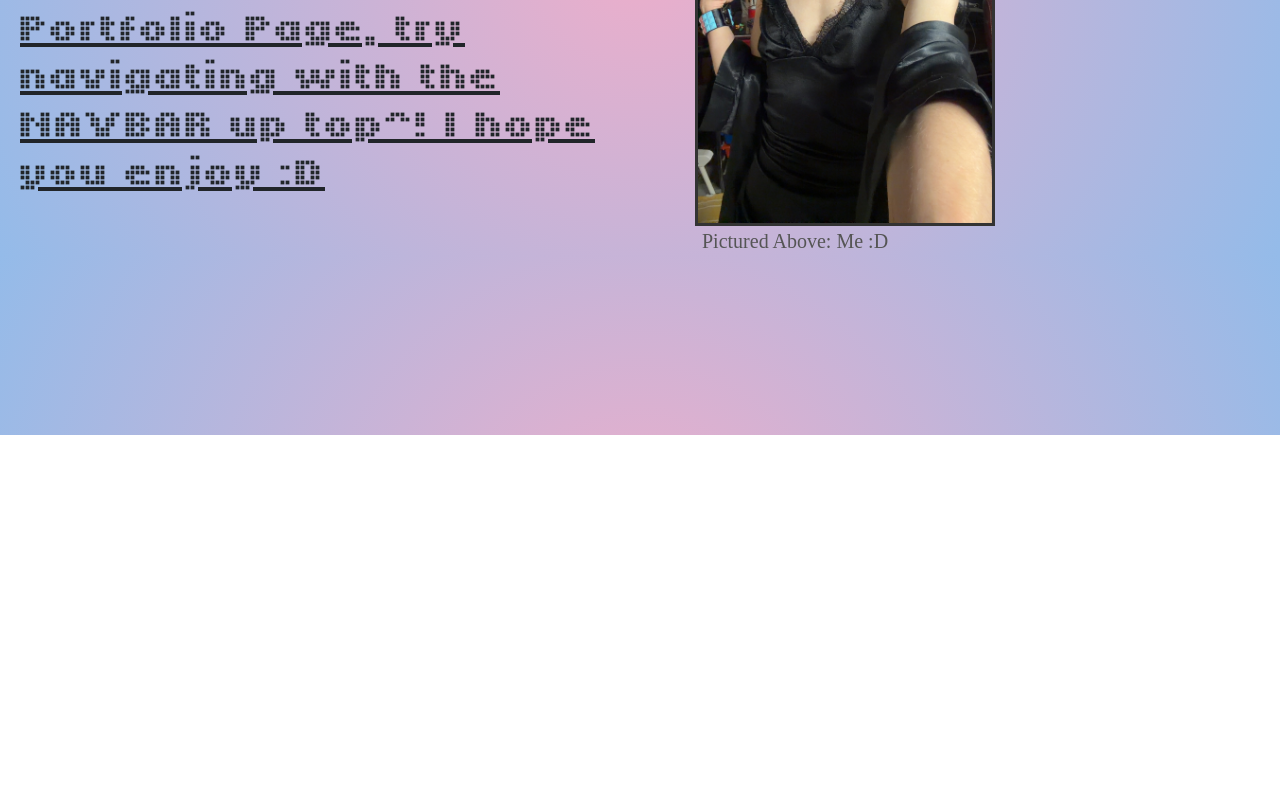
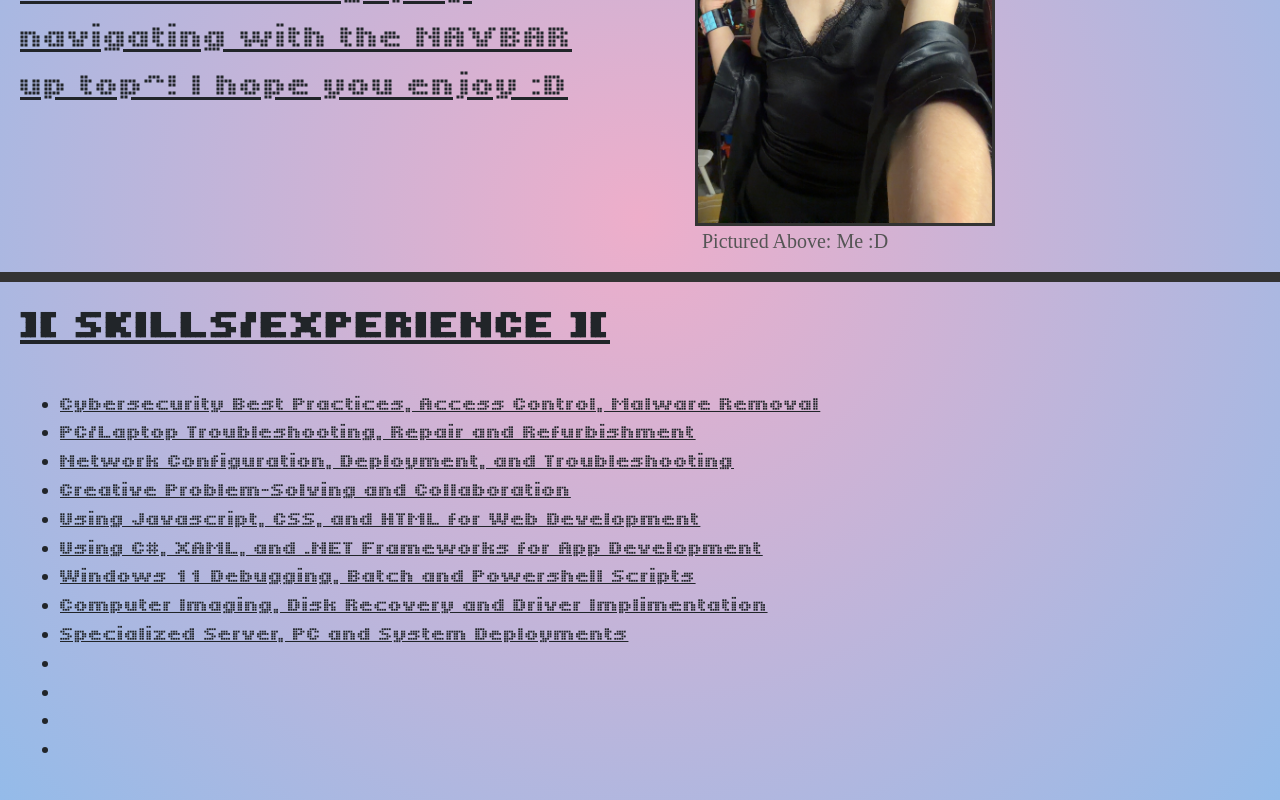
Before and after one commit to JinxMa311/Portfolio-Website, a plain HTML site: page index.html in a window 1280 px wide. Shown: the part 365-1165 px from the top of the page. Before the commit the page ends 800 px from the top, so only its background shows below. Drawn offline with nearby package versions, Linux system fonts and the light colour scheme; a web font is replaced by a local one.

Commit message:
More Layout Changes, Adding Navbar Functions and Creating my Sections

```diff
--- a/index.html
+++ b/index.html
@@ -17,7 +17,7 @@
 <!--BODY SEGMENT BEGINS-->
 <body> <!--Visible page content goes here-->
   <!--NAVBAR MAIN SEGMENT BEGINS-->
-  <nav class="navbar navbar-expand-lg navbar-dark bg-dark">
+  <nav class="navbar navbar-expand-lg navbar-dark bg-dark sticky-top">
   <!--NAVBAR MAIN TITLE-->
   <a class="navbar-brand" href="#">~|^_^|~ Portfolio Website ~|^_^|~</a>
   <!--NAVBAR BUTTON, TOGGLER, ICON-->
@@ -35,15 +35,16 @@
   </div>
   <!--END OF NAVBAR SEGMENT-->
 </nav>
-<!--INTRODUCTION SEGMENT 'SECTION' LINK FOR NAVBAR-->
+<!--INTRODUCTION/HOME PAGE SEGMENT BEGINS-->
 <section id="Home">
-  <!--INTRODUCTION SEGMENT MAIN DIV-->
+  <!--INTRODUCTION MAIN DIV-->
   <div class="INTRODUCTION-CONTAINER">
-    <!--INTRODUCTION SEGMENT TEXT DIV-->
+    <!--INTRODUCTION TEXT DIV-->
     <div class="INTRODUCTION-TEXT">
-      <h1>Hi there! My name is Noah, and I'm an aspiring software engineer, entrepeneur, and a lifelong learner. This is my first Portfolio Page, try navigating with the NAVBAR up top^! I hope you enjoy :D</h1>
+      <h1><strong>][ INTRODUCTION ][</strong></h1>
+      <p>Hi there! My name is Noah, and I'm an aspiring software engineer, entrepeneur, and a lifelong learner. This is my first Portfolio Page, try navigating with the NAVBAR up top^! I hope you enjoy :D</p>
     </div>
-    <!--INTRODUCTION SEGMENT IMAGE DIV-->
+    <!--INTRODUCTION IMAGE DIV-->
     <div class="INTRODUCTION-IMAGE-FIGURE">
     <!--IMAGE USING "FIGURE" ELEMENT-->
     <figure style="display: flexbox; margin: auto;">
@@ -58,8 +59,34 @@
     </figure>
     </div>
   </div>
+  <!--END OF HOMEPAGE/INTRODUCTION SEGMENT-->
   </section>
-
+  <hr style="border: 0; height: 10px; background-color: #333;">
+  <!--SKILLS/EXPERIENCE SEGMENT BEGINS-->
+  <section id="Skills">
+    <div class="SKILLS-TEXT">
+      <h1><strong>][ SKILLS/EXPERIENCE ][</strong></h1>
+    </div>
+    <div class="SKILLS-CONTAINER">
+      <div class="SKILLS-LIST-UNORDERED">
+        <ul>
+          <li>Cybersecurity Best Practices, Access Control, Malware Removal</li>
+          <li>PC/Laptop Troubleshooting, Repair and Refurbishment</li>
+          <li>Network Configuration, Deployment, and Troubleshooting</li>
+          <li>Creative Problem-Solving and Collaboration</li>
+          <li>Using Javascript, CSS, and HTML for Web Development</li>
+          <li>Using C#, XAML, and .NET Frameworks for App Development</li>
+          <li>Windows 11 Debugging, Batch and Powershell Scripts</li>
+          <li>Computer Imaging, Disk Recovery and Driver Implimentation</li>
+          <li>Specialized Server, PC and System Deployments</li>
+          <li></li>
+          <li></li>
+          <li></li>
+          <li></li>
+        </ul>
+      </div>
+    </div>
+  </section>
     <!--MY JAVASCRIPT LINK (DEFERRED)-->
   <script src="script.js" defer></script>
   <!--BOOTSTRAP JAVASCRIPT LINKS (!ORDERED!)-->
--- a/styles.css
+++ b/styles.css
@@ -5,13 +5,6 @@
 @font-face {
     font-family: 'Tiny5-2';
     src: url('fonts/Tiny5Duo-Light.ttf')
-}
-header {
-    font-family: 'Tiny5-1', sans-serif;
-    font-size: x-large;
-    text-align: right;
-    margin: auto;
-    text-decoration: underline;
 }
 body {
     background: #EEAECA;
@@ -34,8 +27,27 @@ body {
 .INTRODUCTION-TEXT {
     flex: 1;
     font-family: 'Tiny5-2', sans-serif;
-    font-size: xx-small;
+    font-size: xx-large;
     text-align: left;
     margin: 20px;
     text-decoration: underline;
 }
+.SKILLS-CONTAINER {
+    display:flex;
+    gap: 30px;
+}
+.SKILLS-LIST-UNORDERED {
+    flex:1;
+    font-family: 'Tiny5-2', sans-serif;
+    font-size: larger;
+    text-align: left;
+    margin: 20px;
+    text-decoration: underline;
+}
+.SKILLS-TEXT {
+    font-family: 'Tiny5-2', sans-serif;
+    font-size: xx-large;
+    text-align: left;
+    margin: 20px;
+    text-decoration: underline;
+}
```
